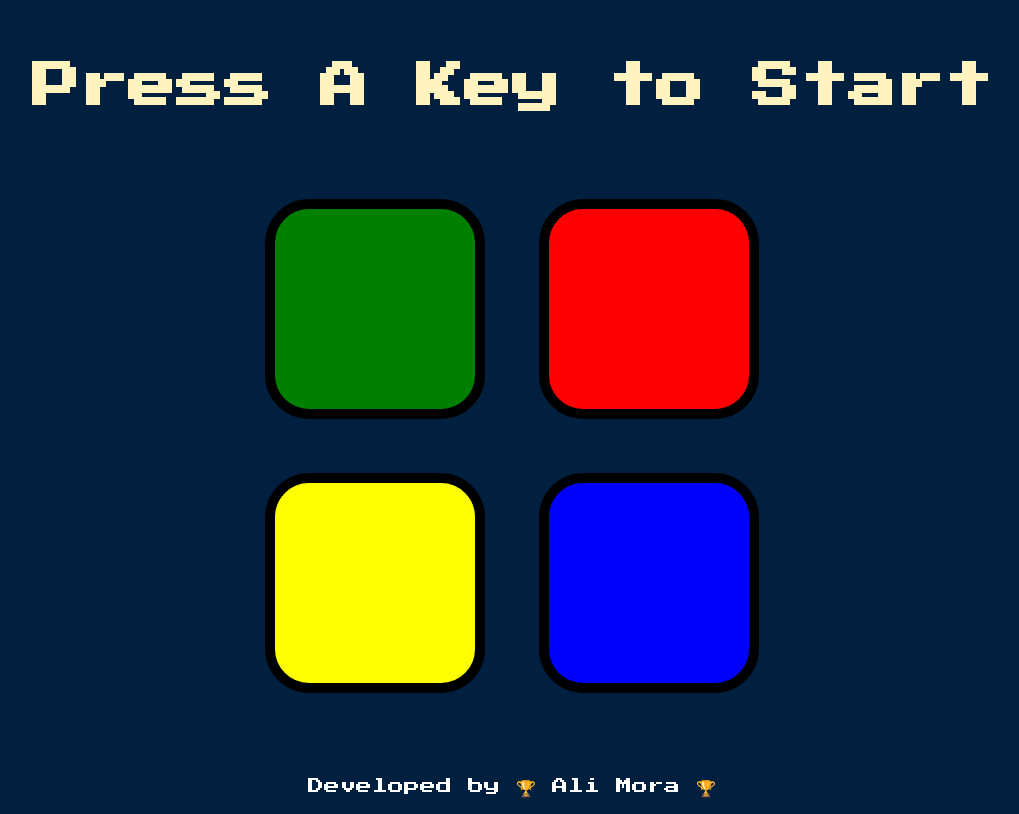
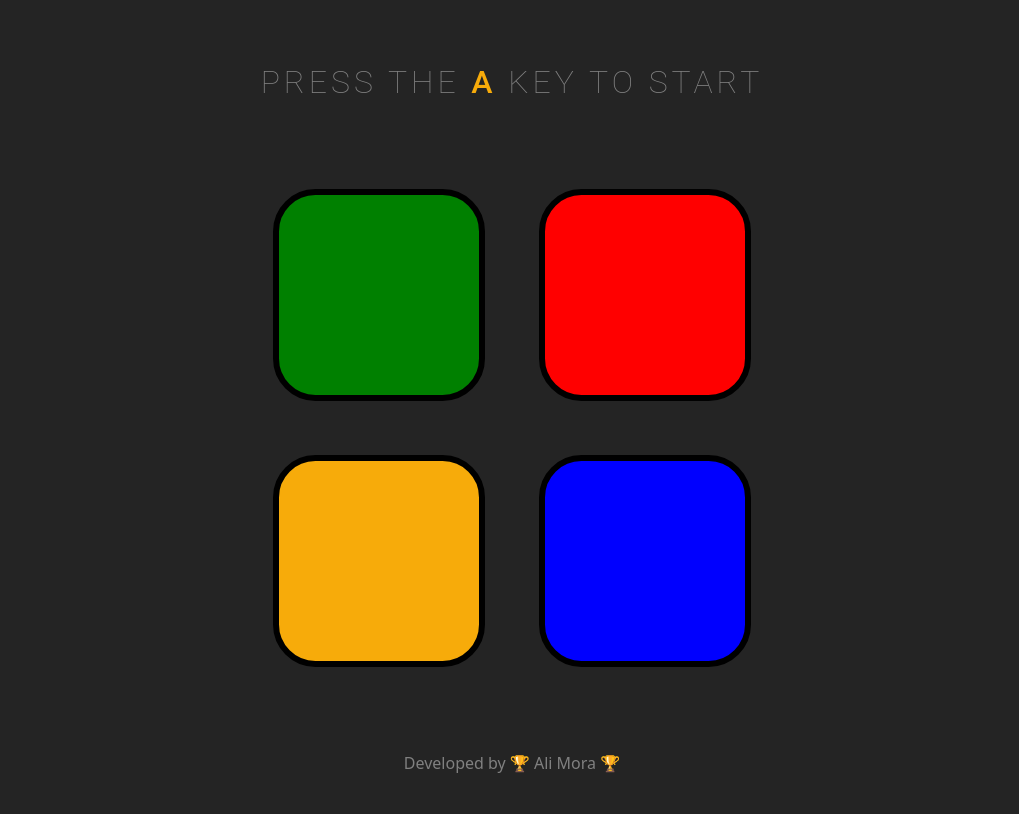
Before and after one commit to AliMora83/Simon-Game, a plain HTML site: page index.html in a window 1280 px wide. Shown: the whole page, without its empty margins (128-1147 px from the left). Drawn offline with nearby package versions, Linux system fonts and the light colour scheme.

Commit message:
Update Color

```diff
--- a/game.js
+++ b/game.js
@@ -1,5 +1,9 @@
-
-var buttonColours = ["red", "blue", "green", "yellow"];
+var buttonColours = [
+  "red",
+  "blue",
+  "green",
+  "yellow",
+];
 
 var gamePattern = [];
 var userClickedPattern = [];
@@ -7,7 +11,7 @@ var userClickedPattern = [];
 var started = false;
 var level = 0;
 
-$(document).keypress(function() {
+$(document).keypress(function () {
   if (!started) {
     $("#level-title").text("Level " + level);
     nextSequence();
@@ -15,21 +19,25 @@ $(document).keypress(function() {
   }
 });
 
-$(".btn").click(function() {
-
+$(".btn").click(function () {
   var userChosenColour = $(this).attr("id");
   userClickedPattern.push(userChosenColour);
 
   playSound(userChosenColour);
   animatePress(userChosenColour);
 
-  checkAnswer(userClickedPattern.length-1);
+  checkAnswer(userClickedPattern.length - 1);
 });
 
 function checkAnswer(currentLevel) {
-
-    if (gamePattern[currentLevel] === userClickedPattern[currentLevel]) {
-      if (userClickedPattern.length === gamePattern.length){
+  if (
+    gamePattern[currentLevel] ===
+    userClickedPattern[currentLevel]
+  ) {
+    if (
+      userClickedPattern.length ===
+      gamePattern.length
+    ) {
       setTimeout(function () {
         nextSequence();
       }, 1000);
@@ -37,7 +45,9 @@ function checkAnswer(currentLevel) {
   } else {
     playSound("wrong");
     $("body").addClass("game-over");
-      $("#level-title").text("Game Over, Press Any Key to Restart");
+    $("#level-title").text(
+      "Game Over, Press Any Key to Restart"
+    );
 
     setTimeout(function () {
       $("body").removeClass("game-over");
@@ -47,16 +57,23 @@ function checkAnswer(currentLevel) {
   }
 }
 
-
 function nextSequence() {
   userClickedPattern = [];
   level++;
-  $("#level-title").text("Your level is " + level);
-  var randomNumber = Math.floor(Math.random() * 4);
-  var randomChosenColour = buttonColours[randomNumber];
+  $("#level-title").text(
+    "Your level is " + level
+  );
+  var randomNumber = Math.floor(
+    Math.random() * 4
+  );
+  var randomChosenColour =
+    buttonColours[randomNumber];
   gamePattern.push(randomChosenColour);
 
-  $("#" + randomChosenColour).fadeIn(100).fadeOut(100).fadeIn(100);
+  $("#" + randomChosenColour)
+    .fadeIn(100)
+    .fadeOut(100)
+    .fadeIn(100);
   playSound(randomChosenColour);
 }
 
@@ -68,7 +85,9 @@ function animatePress(currentColor) {
 }
 
 function playSound(name) {
-  var audio = new Audio("sounds/" + name + ".mp3");
+  var audio = new Audio(
+    "sounds/" + name + ".mp3"
+  );
   audio.play();
 }
 
--- a/index.html
+++ b/index.html
@@ -9,7 +9,7 @@
 </head>
 
 <body>
-  <h1 id="level-title">Press A Key to Start</h1>
+  <h1 id="level-title">Press the <span class="yell">A</span>  Key to Start</h1>
   <div class="container">
     <div lass="row">
 
@@ -36,7 +36,8 @@
   </div>
 
   <footer class="container">
-    <p>Developed by <a href="https://openmindi.co.za/">🏆 Ali Mora 🏆</a></p>
+    <p>Developed by <a href="https://alimora-portfolio.vercel.app/" target="_blank">
+      🏆 Ali Mora 🏆</a></p>
   </footer>
 
   <script src="https://ajax.googleapis.com/ajax/libs/jquery/3.6.0/jquery.min.js"></script>
--- a/styles.css
+++ b/styles.css
@@ -1,13 +1,16 @@
 body {
   text-align: center;
-  background-color: #011F3F;
+  background-color: #242424;
 }
 
 #level-title {
-  font-family: 'Press Start 2P', cursive;
-  font-size: 3rem;
+  font-family: 'Roboto', sans;
+  font-size: 2rem;
   margin:  5%;
-  color: #FEF2BF;
+  color: gray;
+  text-transform: uppercase;
+  letter-spacing: 4px;
+  font-weight: 100;
 }
 
 .container {
@@ -22,7 +25,7 @@ body {
   display: inline-block;
   height: 200px;
   width: 200px;
-  border: 10px solid black;
+  border: 6px solid black;
   border-radius: 20%;
 }
 
@@ -44,7 +47,7 @@ body {
 }
 
 .yellow {
-  background-color: yellow;
+  background-color: #f7ab0a;
 }
 
 .pressed {
@@ -53,16 +56,21 @@ body {
 }
 
 footer {
-  color: #fff;
-  font-family: 'Press Start 2P', cursive;
+  color: gray;
+  font-family: 'Poppins', sans;
   padding-top: 40px;
 }
 
 footer:hover {
-  color: #004a9a;
+  color: f7ab0a#;
 }
 
 a {
   text-decoration: none;
   color: inherit;
 }
+
+.yell {
+  color: #f7ab0a;
+  font-weight: 500;
+}
```
Lines whose indentation alone changed are shown as unchanged.
